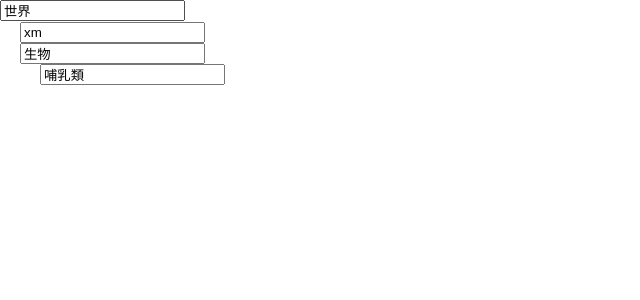
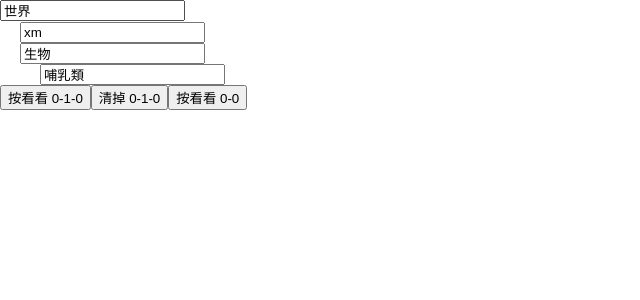
Before and after one commit to carbon-bond/tree-editor-challenge, a React (Create React App) app in the folder react-immutable/: page / in a window 1280 px wide. Shown: the top 300 px of the page, without its empty margins (0-640 px from the left). Built offline with nearby package versions, Linux system fonts and the light colour scheme.

Commit message:
讓外部按鈕影響樹

```diff
--- a/react-immutable/src/tree-editor.tsx
+++ b/react-immutable/src/tree-editor.tsx
@@ -2,21 +2,21 @@ import { createContext, useContext, useState } from "react"
 import * as React from 'react';
 import { produce } from "immer";
 
+function genKey(trace: number[]) {
+    return trace.join('-');
+}
 class Valid {
     map: { [key: string]: boolean } = {};
 
     constructor() {}
 
-    static genKey(trace: number[]) {
-        return trace.join('-');
-    }
 
     insertErr(trace: number[]) {
-        this.map[Valid.genKey(trace)] = true;
+        this.map[genKey(trace)] = true;
         return this;
     }
     clearErr(trace: number[]) {
-        delete this.map[Valid.genKey(trace)];
+        delete this.map[genKey(trace)];
         return this;
     }
     getErrs() {
@@ -119,12 +119,11 @@ function TreeView(props: {node: TreeNode }): JSX.Element {
         if (errs.length == 0) {
             return null;
         }
-        return <div style={{ color: 'red' }}>
+        return <span style={{ color: 'red' }}>
             非法的 {errs.map(s => <span>{s},</span>)}
-        </div>;
+        </span>;
     }
     return <div>
-        <ErrorPrompt/>
         <input type="text" value={props.node.value} onChange={e => {
             let v = e.target.value;
             setTree(root => {
@@ -134,11 +133,12 @@ function TreeView(props: {node: TreeNode }): JSX.Element {
                 return new_root;
             });
         }} />
+        <ErrorPrompt/>
         <div style={{display: 'flex', flexDirection: 'row'}}>
             <div style={{width: 20}}></div>
             <div>
                  {/* NOTE: 這個 key 選得很糟 */}
-                {props.node.children.map((child, i)=> <TreeView key={i} node={child}/>)}
+                {props.node.children.map((child, i)=> <TreeView key={genKey(props.node.trace)} node={child}/>)}
             </div>
         </div>
     </div>
@@ -150,9 +150,33 @@ export function TreeEditor() {
         return <TreeView node={tree} />
     }
     let [tree, setTree] = useState(initialTreeState);
-    return <TreeContext.Provider value={{setTree: (handler) => {
+    return <TreeContext.Provider value={{setTree: React.useCallback((handler) => {
         setTree(handler);
-    }, tree}}>
+    }, []), tree}}>
         <TreeEditorInner/>
+        <button onClick={() => {
+            setTree(root => {
+                let new_root = produce(root, (root) => {
+                    updateTree(root, [0, 1, 0], "測試字串YAAA");
+                });
+                return new_root;
+            });
+        }}>按看看 0-1-0</button>
+        <button onClick={() => {
+            setTree(root => {
+                let new_root = produce(root, (root) => {
+                    updateTree(root, [0, 1, 0], "");
+                });
+                return new_root;
+            });
+        }}>清掉 0-1-0</button>
+        <button onClick={() => {
+            setTree(root => {
+                let new_root = produce(root, (root) => {
+                    updateTree(root, [0, 0], "測試字串YOOO");
+                });
+                return new_root;
+            });
+        }}>按看看 0-0</button>
     </TreeContext.Provider>;
 }
```
